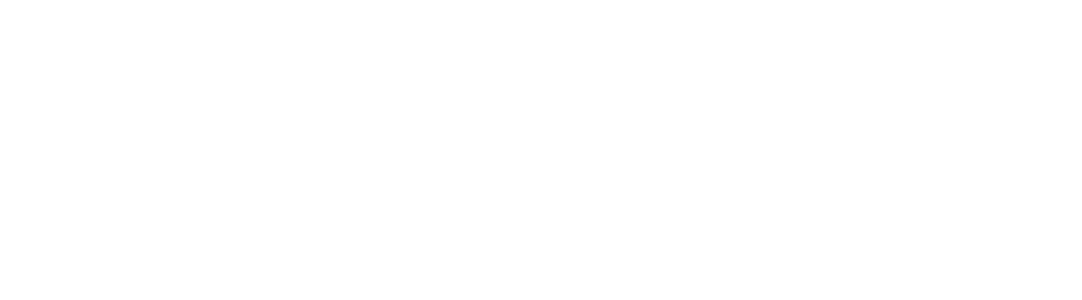
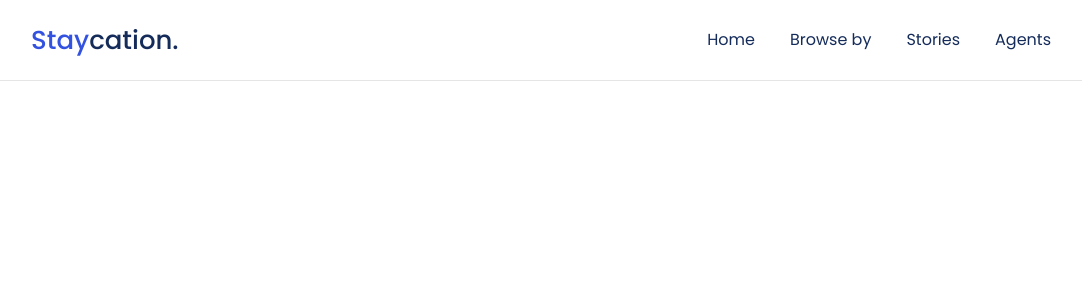
Before and after one commit to abdulhafizr/staycation-next-js, a Next.js app: page / in a window 1280 px wide. Shown: the top 300 px of the page, without its empty margins (99-1181 px from the left). Built offline with nearby package versions, Linux system fonts and the light colour scheme.

Commit message:
| Make Header Component

```diff
--- /dev/null
+++ b/components/Header.js
@@ -0,0 +1,30 @@
+import {useRouter} from 'next/router'
+import styles from '../styles/Home.module.scss'
+
+export default function Header() {
+    const router = useRouter()
+    return (
+        <header className={styles['l-header']}>
+            <nav className={styles['nav']}>
+                <div>
+                    <h1 className={styles['nav__brand']}>Stay<span>cation.</span></h1>
+                </div>
+
+                <ul className={styles['nav__menu']}>
+                    <li className={styles['nav__item']}>
+                        <a href="#" className={`${styles['nav__link']} active`}>Home</a>
+                    </li>
+                    <li className={styles['nav__item']}>
+                        <a href="#" className={styles['nav__link']}>Browse by</a>
+                    </li>
+                    <li className={styles['nav__item']}>
+                        <a href="#" className={styles['nav__link']}>Stories</a>
+                    </li>
+                    <li className={styles['nav__item']}>
+                        <a href="#" className={styles['nav__link']}>Agents</a>
+                    </li>
+                </ul>
+            </nav>
+        </header>
+    )
+}
--- /dev/null
+++ b/components/index.js
@@ -0,0 +1,3 @@
+import Header from './Header'
+
+export {Header}
--- a/pages/_app.js
+++ b/pages/_app.js
@@ -1,4 +1,4 @@
-import '../styles/globals.css'
+import '../styles/globals.scss'
 
 function MyApp({ Component, pageProps }) {
   return <Component {...pageProps} />
--- a/pages/index.js
+++ b/pages/index.js
@@ -1,4 +1,5 @@
 import Head from 'next/head'
+import {Header} from '../components'
 
 export default function Home() {
   return (
@@ -8,7 +9,7 @@
         <link rel="icon" href="/favicon.ico" />
       </Head>
 
-
+      <Header />
     </div>
   )
 }
--- a/styles/Home.module.scss
+++ b/styles/Home.module.scss
@@ -0,0 +1 @@
+@use 'components/header';
--- /dev/null
+++ b/styles/components/_header.scss
@@ -0,0 +1,48 @@
+@use '../utilities/variables' as var;
+
+.l-header {
+    position: absolute;
+    top: 0;
+    left: 0;
+    width: 100%;
+    border-bottom: 1px solid var.$border-primary;
+}
+
+.nav {
+    padding: 0 130px;
+    height: 80px;
+    display: flex;
+    justify-content: space-between;
+    align-items: center;
+    font-family: var.$primary-font;
+
+    &__brand {
+        font-style: normal;
+        font-weight: 500;
+        font-size: 26px;
+        line-height: 39px;
+        color: var.$primary-color;
+        cursor: pointer;
+
+        span {
+            color: var.$secondary-color;
+        }
+    }
+    &__menu {
+        display: flex;
+    }
+    &__item {
+        margin-right: 35px;
+        &:last-child {
+            margin-right: 0;
+        }
+    }
+    &__link {
+        font-style: normal;
+        font-weight: normal;
+        font-size: 16px;
+        line-height: 24px;
+        color: var.$secondary-color;
+        text-decoration: none;
+    }
+}
--- a/styles/globals.css
+++ b/styles/globals.scss
@@ -1,3 +1,5 @@
+@use 'utilities/variables' as var;
+
 /* http://meyerweb.com/eric/tools/css/reset/
    v2.0 | 20110126
    License: none (public domain)
@@ -46,3 +48,11 @@
 	border-collapse: collapse;
 	border-spacing: 0;
 }
+
+html {
+	scroll-behavior: smooth;
+}
+
+.active {
+	color: var.$primary-color;
+}
--- a/styles/utilities/_variables.scss
+++ b/styles/utilities/_variables.scss
@@ -1,3 +1,5 @@
+@use 'fonts';
+
 // Fonts Variables
 $primary-font: 'Poppins', sans-serif;
 
@@ -7,10 +9,13 @@
 $third-color: #FF498B;
 
 // Text Colors
-$text-primary: #3252DF;
-$text-secondary: #152C5B;
+$text-primary: $primary-color;
+$text-secondary: $secondary-color;
 $text-white: #FFFFFF;
 $text-gray-100: #E5E5E5;
 $text-gray-200: #B0B0B0;
 $text-orange: #E74C3C;
 $text-green: #1ABC9C;
+
+// Border Colors
+$border-primary: $text-gray-100;
```
